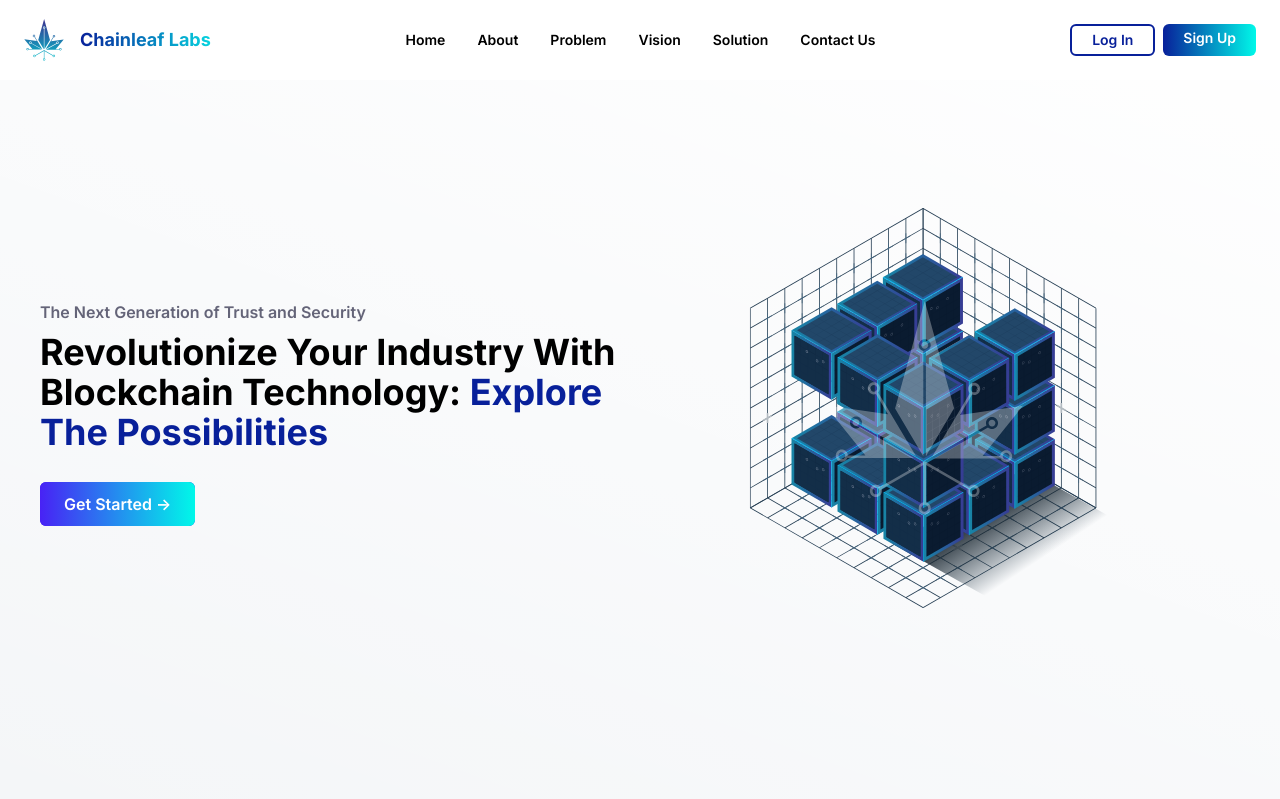
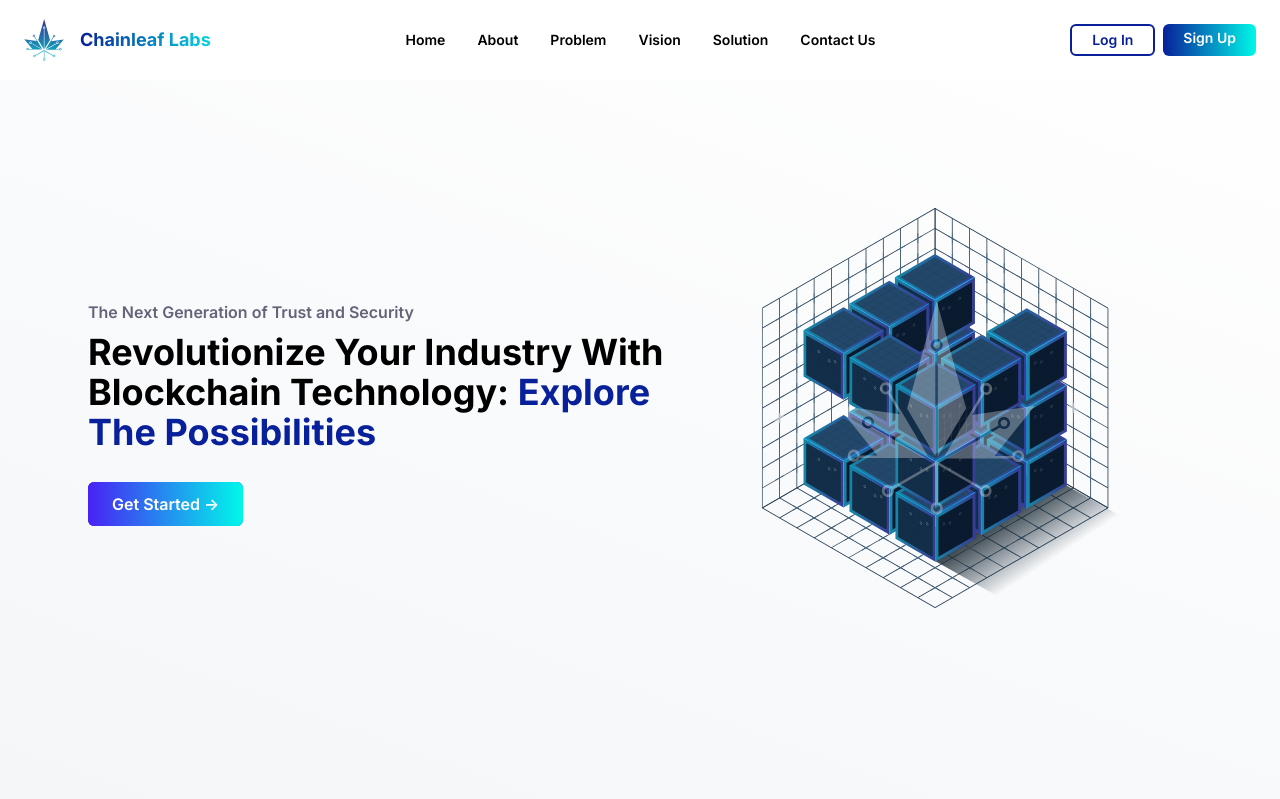
Before and after one commit to pratiqdev/chainleaf-welcome, a Next.js app: page / in a window 1280 px wide. Shown: the top 799 px of the page. Built offline with nearby package versions, Linux system fonts and the light colour scheme.

Commit message:
Fixed hero left padding collapse issue

```diff
--- a/app/page.tsx
+++ b/app/page.tsx
@@ -28,7 +28,7 @@ export default function Home() {
     </nav>
     <main className="flex min-h-screen flex-col items-center justify-between pt-32 w-full" id="home">
 
-      <div className="flex flex-col-reverse lg:flex-row lg:py-20 items-center justify-evenly w-full max-w-1200">
+      <div className="flex flex-col-reverse lg:flex-row lg:py-20 items-center justify-evenly w-full max-w-1200 pl-12">
         <div className="flex-col flex-1 text-center lg:text-left">
           <h3 className="text-dark font-semibold mb-2">{truth.hero.supheading}</h3>
           <h1 className="text-4xl font-bold leading-26 mb-10">{truth.hero.heading} <span className="text-primary-6 font-bold text-4xl mb-12">{truth.hero.subheading}</span></h1>
```
